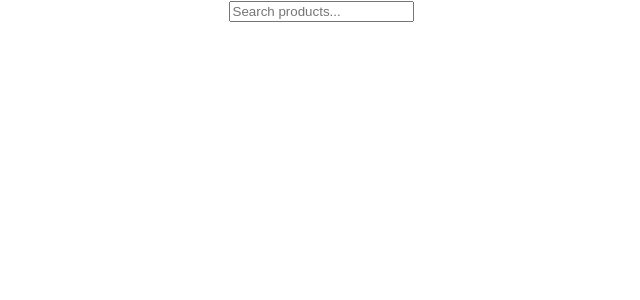
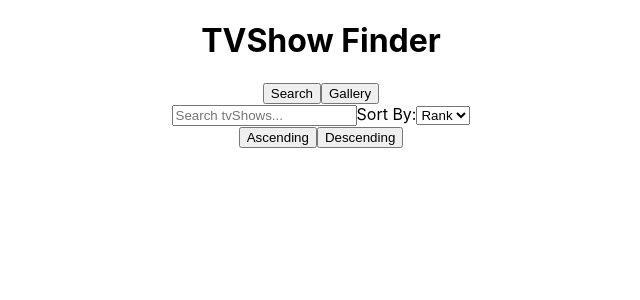
Before and after one commit to ZDohaim/mp2-cs409, a React (Create React App) app: page /#/ in a window 1280 px wide. Shown: the top 300 px of the page, without its empty margins (319-959 px from the left). Built offline with nearby package versions, Linux system fonts and the light colour scheme.

Commit message:
set up skeleton for listview

```diff
--- a/src/list-view/ListView.tsx
+++ b/src/list-view/ListView.tsx
@@ -22,21 +22,44 @@ function ListView() {
 
   return (
     <div>
+      <h1>TVShow Finder</h1>
+
+      <button>Search</button>
+      <button>Gallery</button>
+
+      <div className="searchBox">
         <input
           type="text"
-        placeholder="Search products..."
+          placeholder="Search tvShows..."
           value={query}
           onChange={handleChange}
         />
 
+        <label>
+          Sort By:
+          <select>
+            <option value="RANK">Rank</option>
+            <option value="TITLE">Title</option>
+          </select>
+        </label>
+
+        <div className="ASCDECS">
+          <button>Ascending</button>
+          <button>Descending</button>
+        </div>
+      </div>
+
       {items.length > 0 && (
         <ul className="autocomplete-list">
           {items.map((item) => (
+            <li key={item.id}>
               <img
                 src={`https://image.tmdb.org/t/p/w200${item.poster_path}`}
                 alt={item.name}
                 width={40}
               />
+              {item.name}
+            </li>
           ))}
         </ul>
       )}
```
Also changed, not shown: src/list-view/list-view.module.scss (+10 -0 lines). Lines whose indentation alone changed are shown as unchanged.
